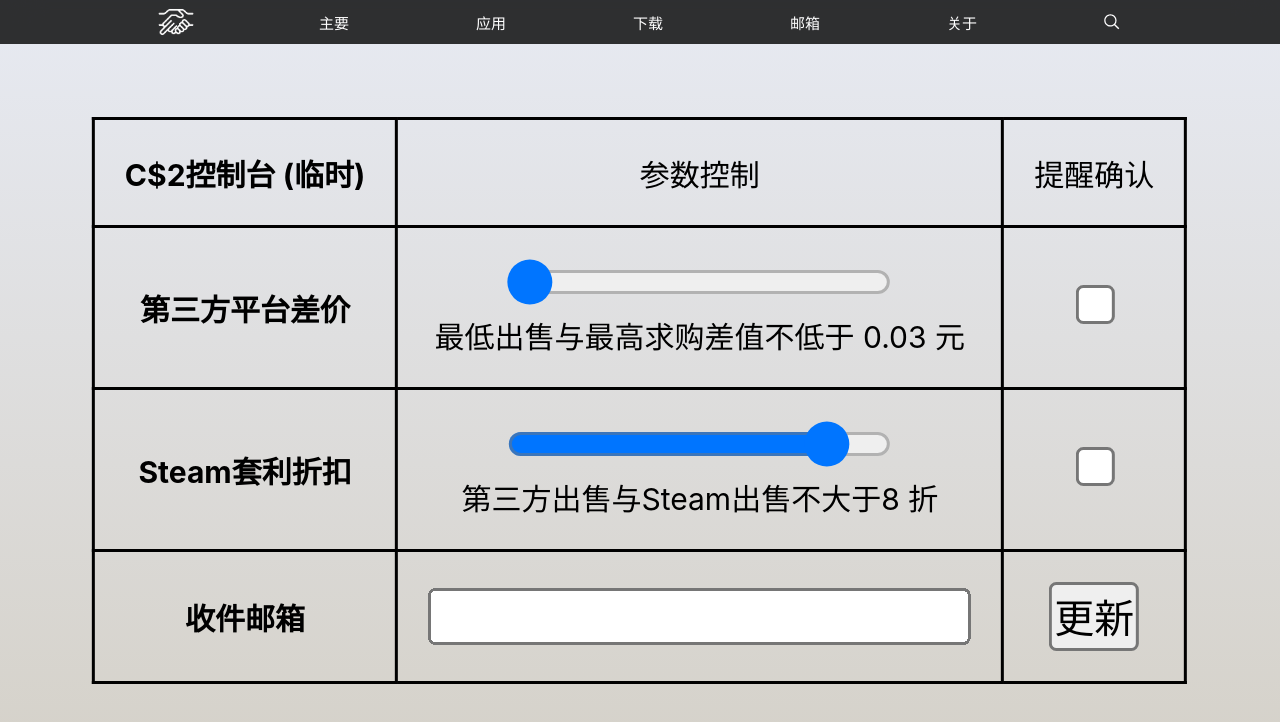
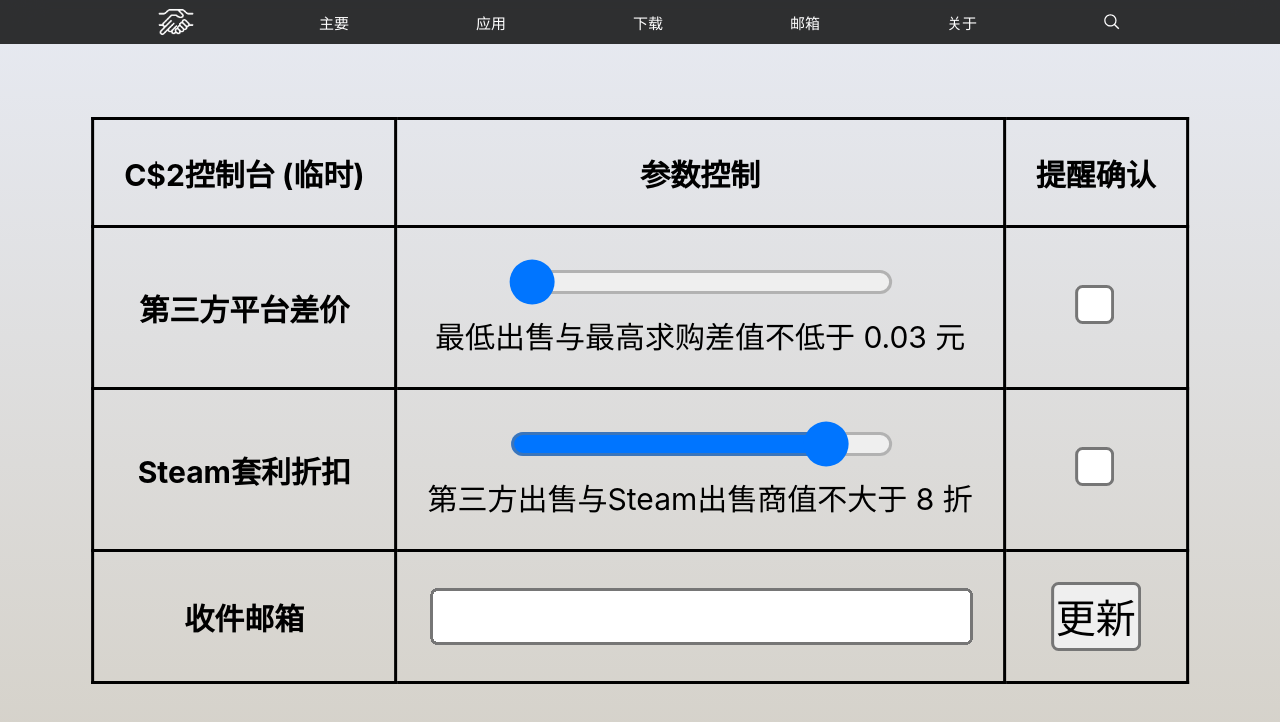
Before and after one commit to FiresJoeng/teamlanhy.fun, a plain HTML site: page c$2.html in a window 1280 px wide. Drawn offline with Linux system fonts and the light colour scheme.

Commit message:
Add files via upload

```diff
--- a/c$2.html
+++ b/c$2.html
@@ -61,8 +61,8 @@
             <tbody>
                 <tr>
                     <th scope="row">C$2控制台 (临时)</th>
-                    <td>参数控制</td>
-                    <td>提醒确认</td>
+                    <th>参数控制</td>
+                    <th>提醒确认</td>
                 </tr>
                 <tr>
                     <th scope="row">第三方平台差价</th>
@@ -76,7 +76,7 @@
                     <th scope="row">Steam套利折扣</th>
                     <td>
                         <input type="range" id="rangeInput2" min="1" max="9" step="1" value="8">
-                        <p>第三方出售与Steam出售不大于<span id="rangeValue2">8</span> 折</p>
+                        <p>第三方出售与Steam出售商值不大于 <span id="rangeValue2">8</span> 折</p>
                     </td>
                     </td>
                     <td><input type="checkbox"></td>
```
